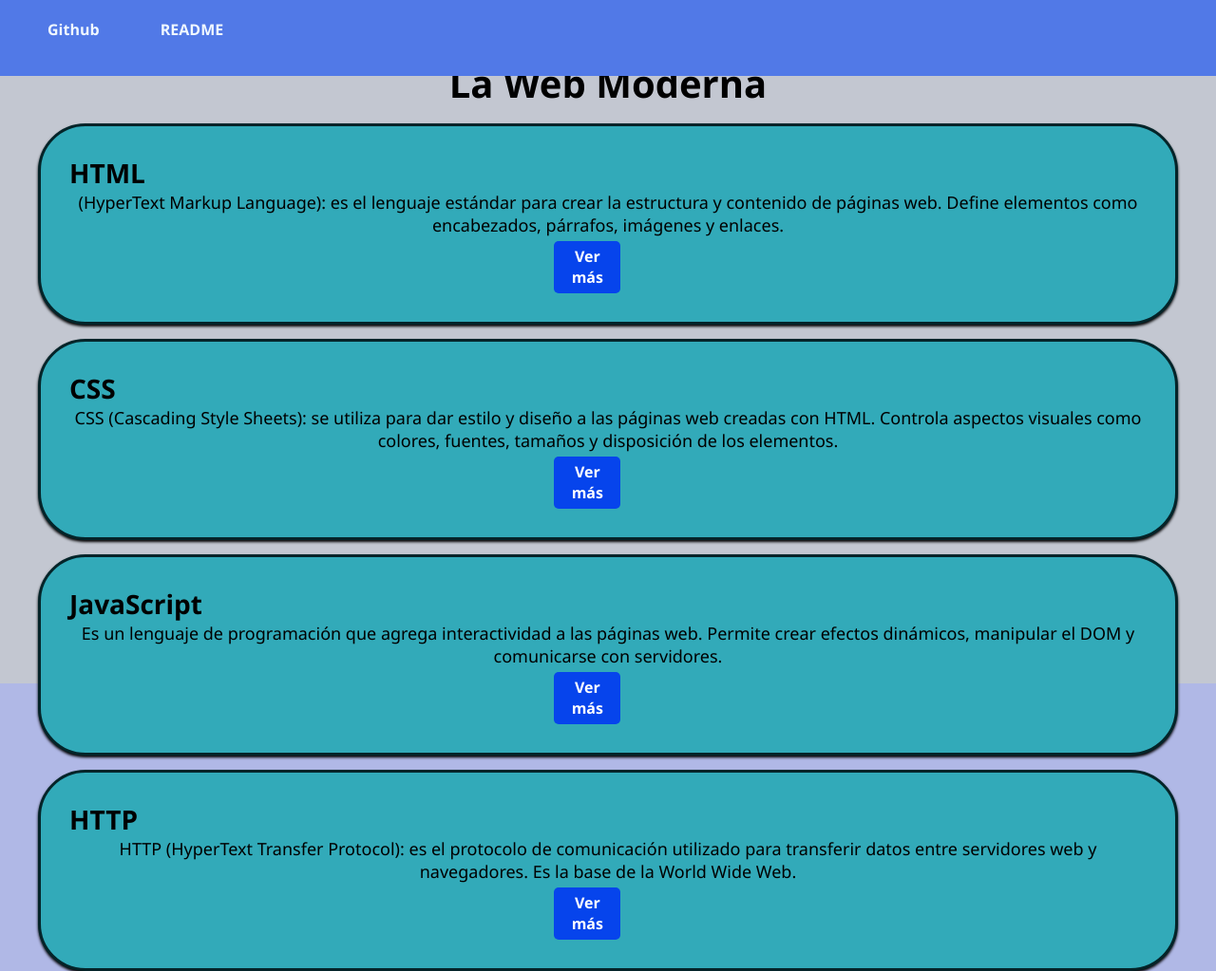
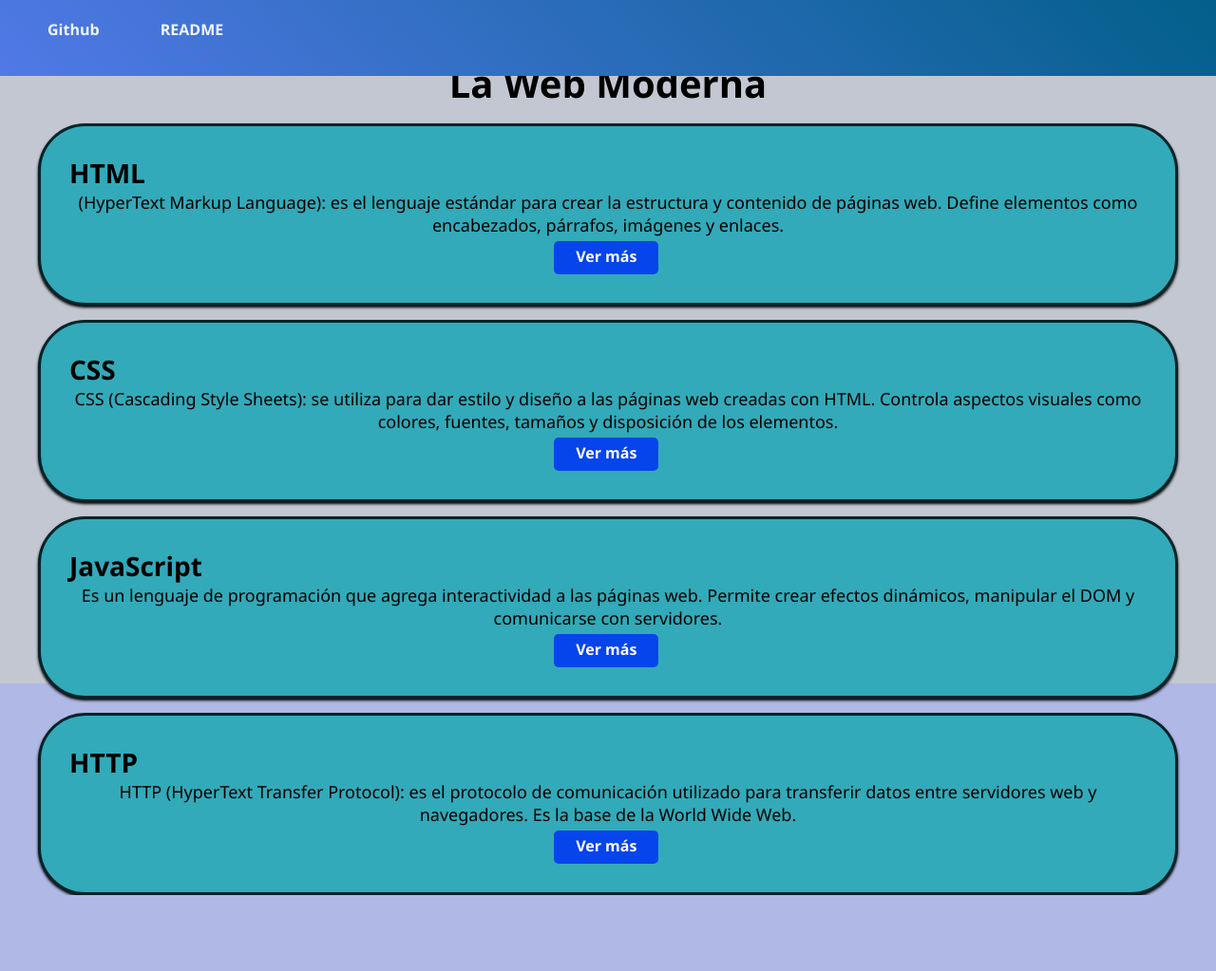
Before and after one commit to Eduard-arv/web-moderna, a plain HTML site: page index.html in a window 1280 px wide. Shown: the whole page at 95% size. After the commit the page ends 943 px from the top, so only its background shows below. Drawn offline with Linux system fonts and the light colour scheme.

Commit message:
actualizacion del nav

```diff
--- a/styles.css
+++ b/styles.css
@@ -10,7 +10,8 @@ body {
 }
 
 nav {
-  background-color: #5179e7;
+  background: linear-gradient(45deg, #5179e7, #025f8a);
+  /* background-color: #5179e7; */
   padding: 20px;
   width: 100%;
   height: 10vh;
@@ -96,13 +97,13 @@ p {
  }
 
 .button {
-  display: flex;
+  display: block;
   justify-content: center;
   text-align: center;
   margin-top: 5px;
   margin-left: 45%;
-  width: 70px;
-  height: 55px;
+  width: 110px;
+  height: 35px;
   padding: 5px 10px;
   text-decoration: none;
   background-color: #0644ec;
@@ -112,7 +113,7 @@ p {
 }
 
 .button:hover {
-  background-color: #17a517; /* Change background color on hover */
+  background-color: #d92be9; /* Change background color on hover */
 }
 
 @media only screen and (max-width: 600px) {
```
